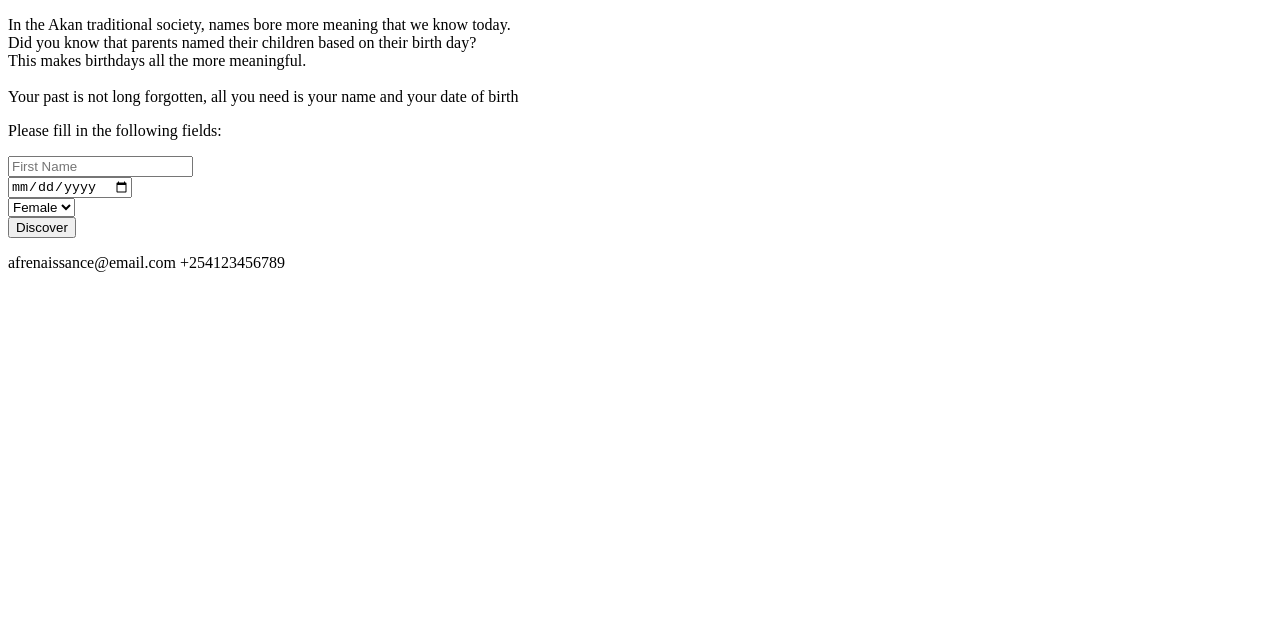
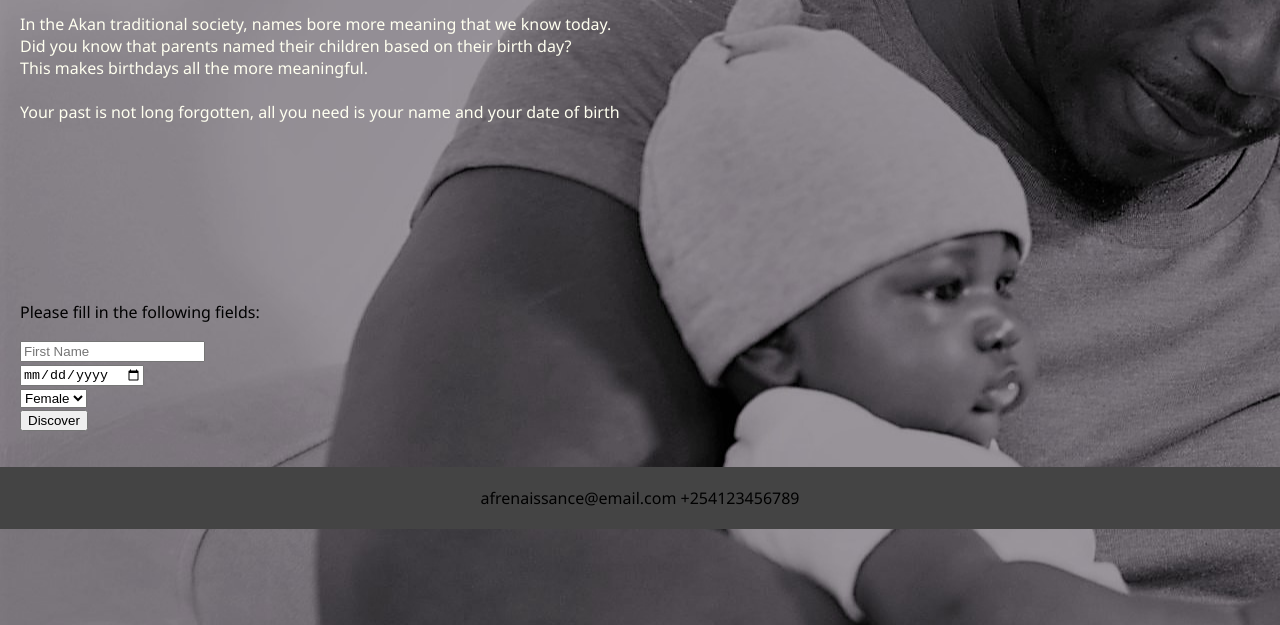
Before and after one commit to ngethemwaura/ngethemwaura.github.io, a plain HTML site: page index.html in a window 1280 px wide. Shown: the part 175-800 px from the top of the page. Drawn offline with Linux system fonts and the light colour scheme; a script that the page names is missing.

Commit message:
Added images successful

```diff
--- a/index.html
+++ b/index.html
@@ -4,7 +4,7 @@
 <head>
     <meta charset="UTF-8">
     <meta name="viewport" content="width=device-width, initial-scale=1.0">
-    <link rel="stylesheet" href="style\style.css">
+    <link rel="stylesheet" href="styles\style.css">
     <title>AKAN Names Generator</title>
 </head>
 
--- a/styles/style.css
+++ b/styles/style.css
@@ -1,15 +1,15 @@
 body{
     background: rgb(231, 146, 34);
-    background-image: url("/images/man-in-gray-shirt-holding-baby-in-white-onesie-3536630.jpg");
+    background-image: url("images/manandbaby.jpg");
     background-position: left;
     padding: 0;
     margin: 0;
-    font-family: 'Segoe UI', Tahoma, Geneva, Verdana, sans-serif;
+    font-family: 'Segoe UI', Tahoma,  Geneva, Verdana, sans-serif;
 }
 
 header{
     background: black;
-    background-image: url("/images/man-in-gray-shirt-holding-baby-in-white-onesie-3536630.jpg");
+    background-image: url("images/manandbaby.jpg");
     background: transparent;
     background-size: 100%;
     background-position: center;
```
Also changed, not shown: styles/images/manandbaby.jpg (renamed from images/man-in-gray-shirt-holding-baby-in-white-onesie-3536630.jpg), 4 other files.
